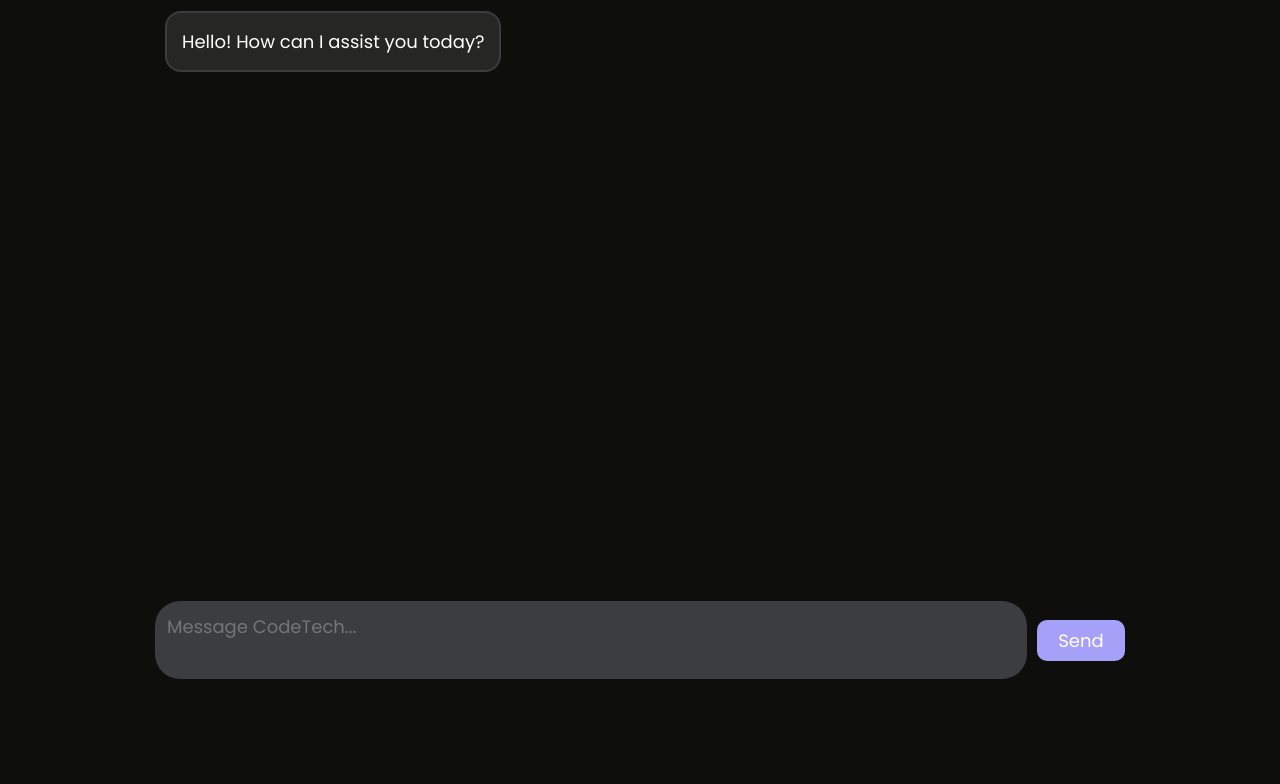
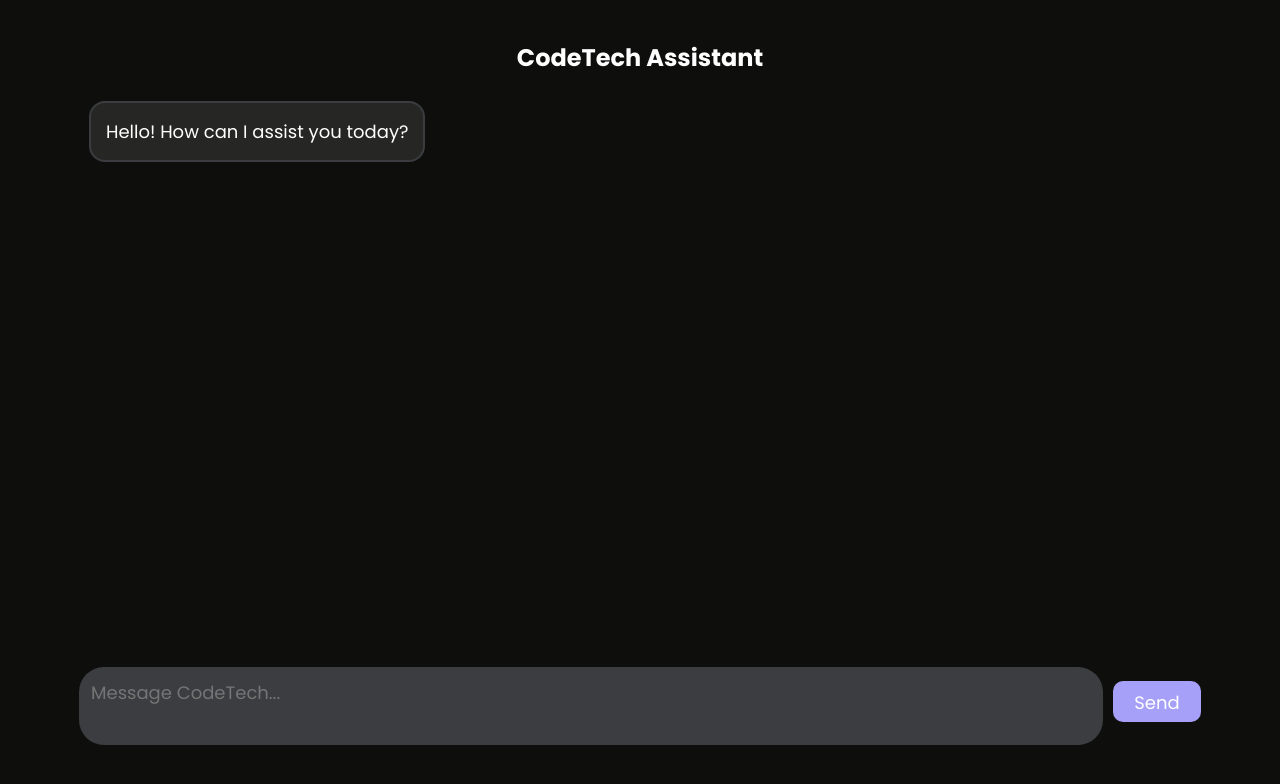
Before and after one commit to kkaushik03/SmartPost, a React (Create React App) app in the folder frontend/: page /chatbot in a window 1280 px wide. Shown: the top 784 px of the page. Built offline with nearby package versions, Linux system fonts and the light colour scheme.

Commit message:
change prompt to review code

```diff
--- a/frontend/src/components/Chatbot/chatbot.css
+++ b/frontend/src/components/Chatbot/chatbot.css
@@ -1,11 +1,12 @@
 .chatbot-container {
-  width: 1000px;
-  height: 900px;
+  width: 90%;
+  height: 90%;
   display: flex;
   flex-direction: column;
   position: absolute;
   top: 50%;
   left: 50%;
+  bottom: 10%;
   transform: translate(-50%, -50%);
 }
 
@@ -22,7 +23,7 @@
     display: flex;
     flex-direction: column;
     gap: 15px;
-    max-height: 600px;
+    max-height: 85%;
     overflow-y: auto;
 }
 
@@ -71,6 +72,7 @@
     display: flex;
     padding: 15px;
     align-items: center;
+    margin-top: auto;
 }
 
 .chat-input {
@@ -84,8 +86,7 @@
     outline: none;
     resize: none;
     overflow-y: auto;
-    min-height: 30px;
-    max-height: 120px; /* size that the chatbot can goes up to - prevent from going to large */
+    max-height: 150px; /* size that the chatbot can goes up to - prevent from going to large */
 }
 
 .chat-holder button {
@@ -96,10 +97,10 @@
     border-radius: 10px;
     cursor: pointer;
     margin-left: 10px;
+    margin-bottom: 10px;
     flex-shrink: 0;
     height: 25px;
     min-width: 60px;
-    align-items: center;
     justify-content: center;
     display: flex;
 }
```
Also changed, not shown: 1 other file (tests, documents, lock files or other folders).
